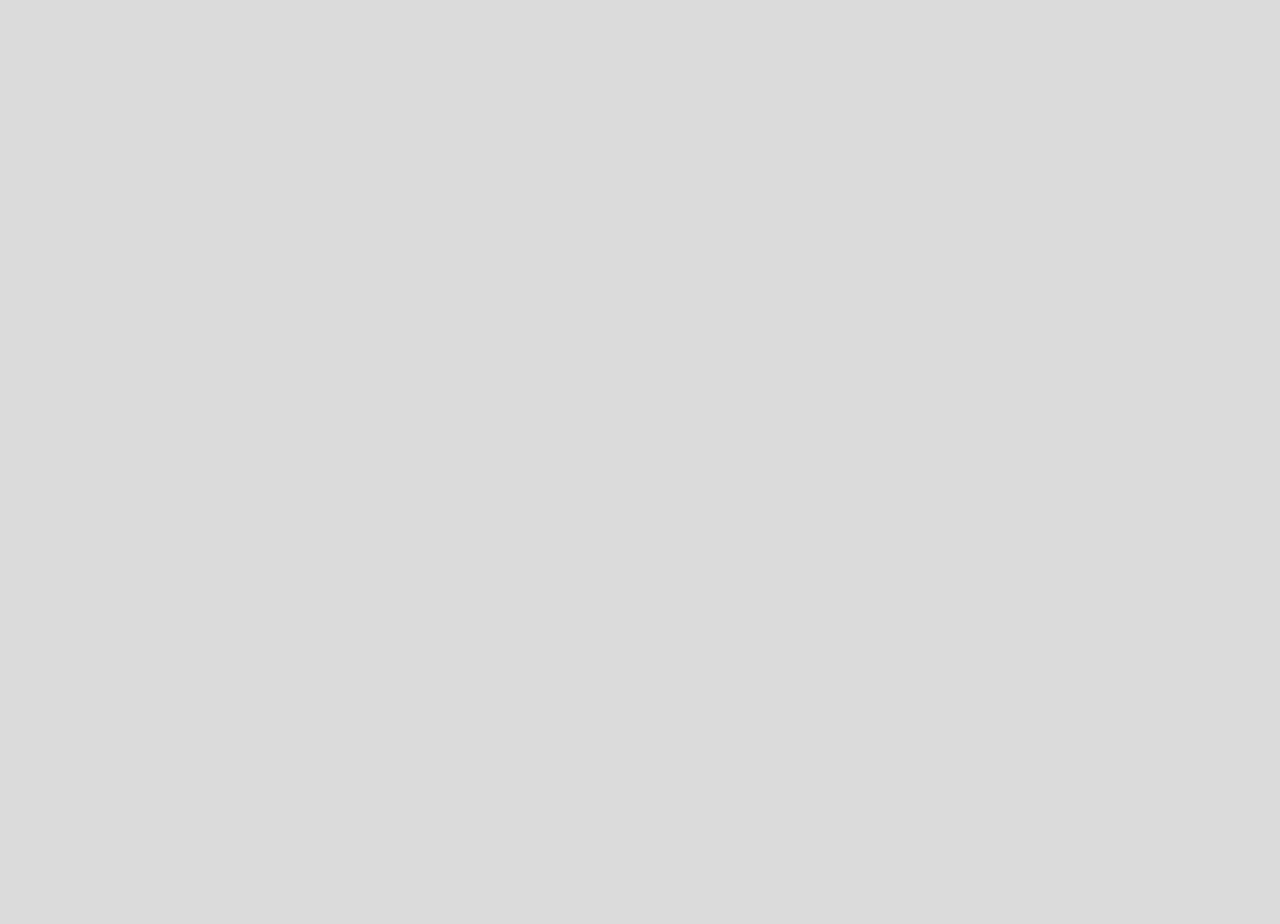
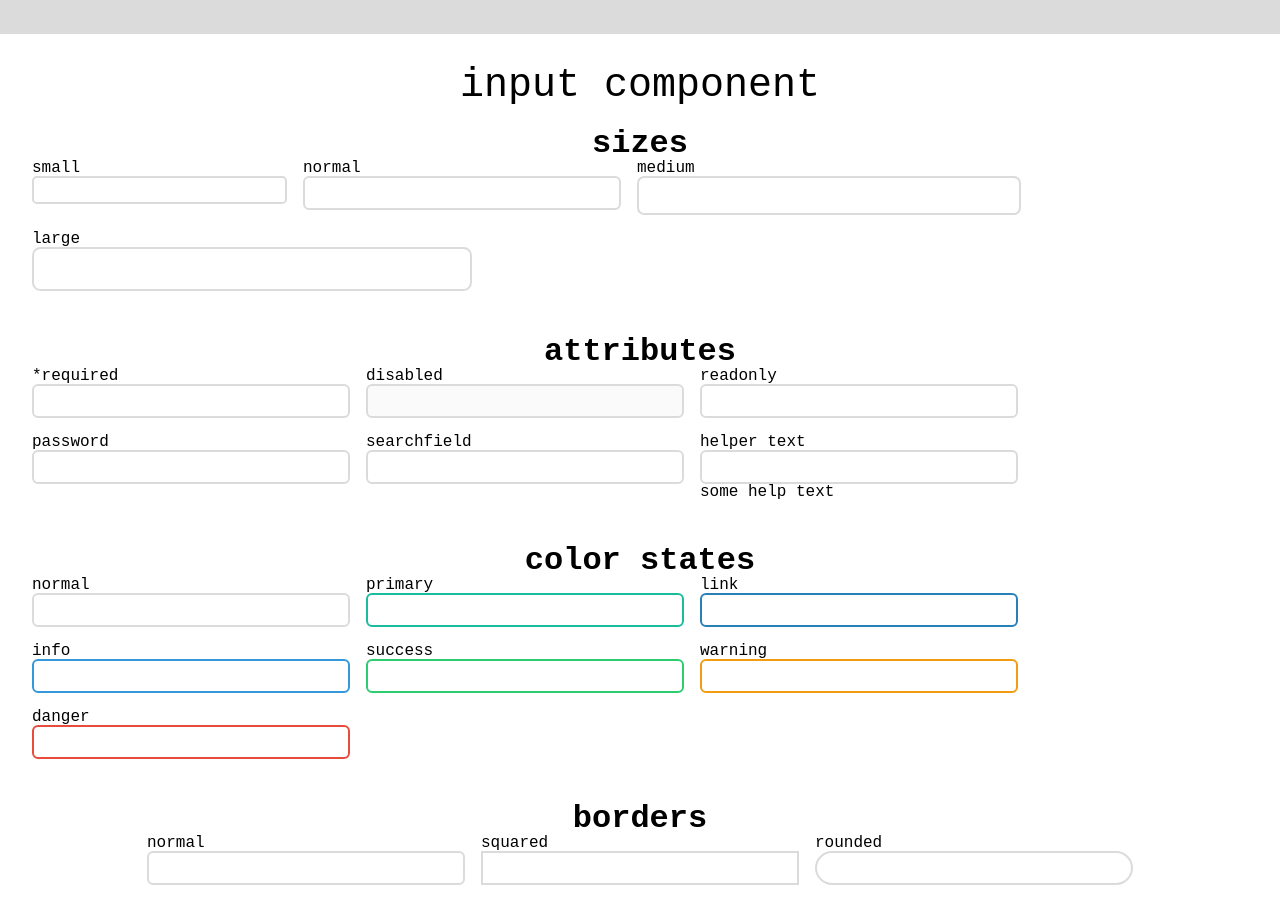
Before and after one commit to alex9446/Frontenders_components, a React (Vite) app: page / in a window 1280 px wide. Shown: the part 1160-2084 px from the top of the page. Before the commit the page ends 949 px from the top, so only its background shows below. Built offline with nearby package versions, Linux system fonts and the light colour scheme.

Commit message:
draft of the input component

```diff
--- a/src/App.css
+++ b/src/App.css
@@ -1,12 +1,27 @@
-#buttons-app {
+.page-header { padding: 3em; }
+.page-header h1 {
+    text-align: center;
+    font-weight: bold;
+    font-size: 2.8em;
+}
+.components-group {
+    padding: 2em;
     display: flex;
     flex-direction: column;
     align-items: center;
+    background-color: var(--gray-color);
 }
-#buttons-app section { margin: 1.4em 0; }
-#buttons-app section h2 {
+.components-group:nth-child(odd) { background-color: white; }
+.components-group h1 { font-size: 2.5em; }
+.components-group section { margin: 1.4em 0; }
+.components-group section h2 {
     text-align: center;
     font-weight: bold;
     font-size: 2em;
 }
-#buttons-app section button { margin: 0.3em; }
+.components-group section button { margin: 0.3em; }
+.components-group .inputs-group {
+    display: flex;
+    flex-wrap: wrap;
+    gap: 1em;
+}
--- a/src/App.tsx
+++ b/src/App.tsx
@@ -1,11 +1,16 @@
 import Button from './components/Button'
+import Input from './components/Input'
 import { mdiAccount, mdiCheck, mdiMapMarker } from '@mdi/js'
 import './App.css'
 
 function App() {
   return (
     <>
-      <section id='buttons-app' aria-label='buttons app'>
+      <header className='page-header' aria-label='page title'>
+        <h1>FRONTENDERS UI KIT</h1>
+      </header>
+      <section className='components-group' aria-label='button components group'>
+        <h1>button component</h1>
         <section>
           <h2>sizes</h2>
           <Button size='small'>small</Button>
@@ -55,6 +60,49 @@ function App() {
           <Button onClick={() => alert('click!')}>click</Button>
         </section>
       </section>
+      <section className='components-group' aria-label='input components group'>
+        <h1>input component</h1>
+        <section>
+          <h2>sizes</h2>
+          <div className='inputs-group'>
+            <Input label='small' size='small' />
+            <Input label='normal' size='normal' />
+            <Input label='medium' size='medium' />
+            <Input label='large' size='large' />
+          </div>
+        </section>
+        <section>
+          <h2>attributes</h2>
+          <div className='inputs-group'>
+            <Input label='*required' state='required' />
+            <Input label='disabled' state='disabled' />
+            <Input label='readonly' state='readonly' />
+            <Input label='password' type='password' />
+            <Input label='searchfield' type='search' />
+            <Input label='helper text' help='some help text' />
+          </div>
+        </section>
+        <section>
+          <h2>color states</h2>
+          <div className='inputs-group'>
+            <Input label='normal' color='normal' />
+            <Input label='primary' color='primary' />
+            <Input label='link' color='link' />
+            <Input label='info' color='info' />
+            <Input label='success' color='success' />
+            <Input label='warning' color='warning' />
+            <Input label='danger' color='danger' />
+          </div>
+        </section>
+        <section>
+          <h2>borders</h2>
+          <div className='inputs-group'>
+            <Input label='normal' border='normal' />
+            <Input label='squared' border='squared' />
+            <Input label='rounded' border='rounded' />
+          </div>
+        </section>
+      </section>
     </>
   )
 }
--- /dev/null
+++ b/src/components/Input.css
@@ -0,0 +1,25 @@
+.input-w-extra {
+    display: flex;
+    flex-direction: column;
+}
+
+input {
+    font-size: 1.5em;
+    border-radius: 0.25em;
+    border: 2px solid transparent;
+}
+
+input.size-small { font-size: 1.2em; }
+input.size-medium { font-size: 1.8em; }
+input.size-large { font-size: 2.1em; }
+
+input.border-squared { border-radius: 0; }
+input.border-rounded { border-radius: 1em; }
+
+input.color-normal { border-color: var(--gray-color) }
+input.color-primary { border-color: var(--primary-color); }
+input.color-link { border-color: var(--link-color); }
+input.color-info { border-color: var(--info-color); }
+input.color-success { border-color: var(--success-color); }
+input.color-warning { border-color: var(--warning-color); }
+input.color-danger { border-color: var(--danger-color); }
--- /dev/null
+++ b/src/components/Input.tsx
@@ -0,0 +1,34 @@
+import Icon from '@mdi/react'
+import './Input.css'
+
+type Colors = 'normal' | 'primary' | 'link' | 'info' | 'success' | 'warning' | 'danger'
+type mdiIcon = string
+
+interface InputProps {
+    label: string
+    floatingLabel?: boolean
+    help?: string
+    size?: 'small' | 'normal' | 'medium' | 'large'
+    border?: 'normal' | 'squared' | 'rounded'
+    state?: 'required' | 'disabled' | 'readonly'
+    type?: string
+    color?: Colors
+    leftIcon?: mdiIcon
+    rightIcon?: mdiIcon
+}
+
+function Input({label, floatingLabel, help, size='normal', border='normal', state, type='text', color='normal', leftIcon, rightIcon}: InputProps) {
+    let classOptions = `size-${size} border-${border} color-${color}`
+    if (floatingLabel) classOptions += ' floating-label'
+    return (
+        <div className='input-w-extra'>
+            <label>{label}</label>
+            {leftIcon && <Icon path={leftIcon} size='1em' />}
+            <input type={type} className={classOptions} required={state == 'required'} disabled={state == 'disabled'} readOnly={state == 'readonly'} />
+            {rightIcon && <Icon path={rightIcon} size='1em' />}
+            {help && <p className='help'>{help}</p>}
+        </div>
+    )
+}
+
+export default Input
--- a/src/global.css
+++ b/src/global.css
@@ -5,10 +5,10 @@
     --success-color: #2ecc71;
     --warning-color: #f39c12;
     --danger-color: #e74c3c;
+    --gray-color: #dbdbdb;
 }
 
 body {
     font-family: 'Courier New', Courier, monospace;
     font-size: 1rem;
-    background-color: #dbdbdb;
 }
```
